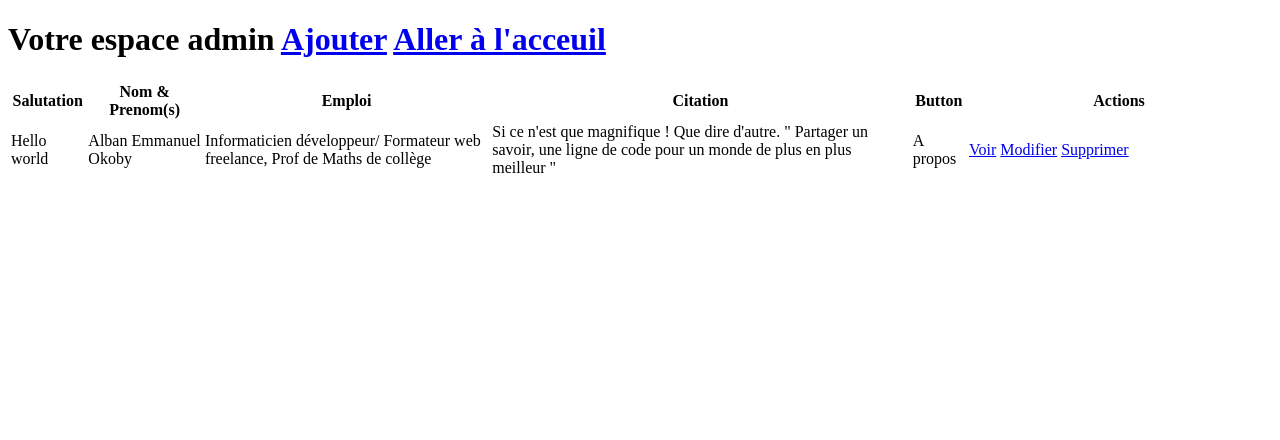
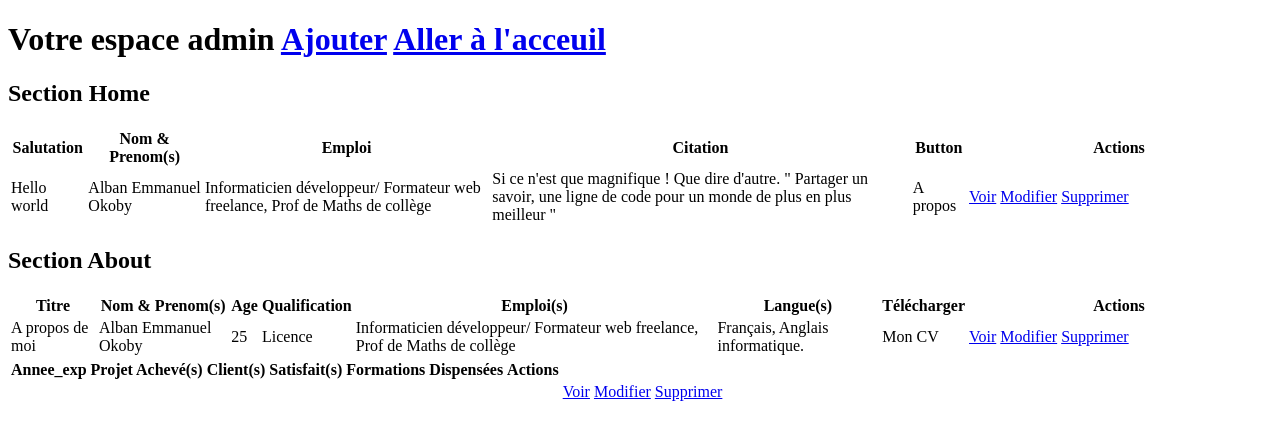
Before and after one commit to alban-okoby/e-cv, a PHP site: page /admin/index.php in a window 1280 px wide. Shown: the top 440 px of the page. Run offline with PHP 8.4, Linux system fonts and the light colour scheme; data comes from the database, SQL or seed files in the repository; data that the repository does not hold is empty.

Commit message:
Update index.php

```diff
--- a/admin/index.php
+++ b/admin/index.php
@@ -12,6 +12,8 @@
 	<div class="container container-admin">
 		<div class="row">
 			<h1><strong>Votre espace admin </strong><a href="inserttest.php?id=1" class="btn btn-success btn-lg"><span class="glyphicon glyphicon-plus"></span>Ajouter</a> <a href="../../index.php" class="btn btn-warning btn-lg"></span>Aller à l'acceuil</a></h1>
+            <div class="home">
+                <h2>Section Home</h2>
                 <table class="table table-striped table-bordered">
                     <thead>
                         <tr>
@@ -52,6 +54,89 @@
                     </tbody>
                 </table>
             </div>
+            <div class="about">
+                <h2>Section About</h2>
+                <?php
+                        $connexion = DataBase::connect();
+                        require_once('../src/Controller/AboutController.php');
+                        foreach ($row as $about) {
+                    ?>
+                <table class="table table-striped table-bordered">
+                    <div class="first">
+
+                        <thead>
+                            <tr>
+                                <th>Titre</th>
+                                <th>Nom & Prenom(s)</th>
+                                <th>Age</th>
+                                <th>Qualification</th>
+                                <th>Emploi(s)</th>
+                                <th>Langue(s)</th>
+                                <th>Télécharger</th>
+                                <th>Actions</th>
+                        </tr>
+				    </thead>
+                    <tbody>
+                        <?php
+                            echo
+                            '<tr>';
+                            echo '<td>'.$about['title'].'</td>';
+                            echo '<td>'.$about['name'].'</td>';
+                            echo '<td>'.$about['age'].'</td>';
+                            echo '<td>'.$about['qualification'].'</td>';
+                            echo '<td>'.$about['post'].'</td>';
+                            echo '<td>'.$about['langue'].'</td>';
+                            echo '<td>'.$about['button'].'</td>';
+                            echo '<td width="300">';
+                            echo '<a class="btn btn-default" href="view.php?id='.$home['id'].'" ><span class="glyphicon glyphicon-eye-open"></span> Voir</a>';
+                            echo "  ";
+                            echo '<a class="btn btn-primary" href="update.php?id='.$home['id'].'" ><span class="glyphicon glyphicon-pencil"></span> Modifier</a>';
+                            echo "  ";
+                            echo '<a class="btn btn-danger" href="delete.php?id='.$home['id'].'" ><span class="glyphicon glyphicon-remove"></span> Supprimer</a>';
+                            echo '</td>';
+                            echo '</tr>';
+                        ?>
+                        </tbody>
+                    </table>
+                </div>
+                <div class="second">
+                    <table class="table table-striped table-bordered">
+                        <thead>
+                            <tr>
+                                <th>Annee_exp</th>
+                                <th>Projet Achevé(s)</th>
+                                <th>Client(s) Satisfait(s)</th>
+                                <th>Formations Dispensées</th>
+                                    <th>Actions</th>
+                                </tr>
+                            </thead>
+                            <tbody>
+                                <?php
+                                    echo
+                                    '<tr>';
+                                    echo '<td>'.$home['annee_exp'].'</td>';
+                                    echo '<td>'.$home['projet_termine'].'</td>';
+                                    echo '<td>'.$home['clt_satisfait'].'</td>';
+                                    echo '<td>'.$home['formations_organisees'].'</td>';
+                                    echo '<td>'.$home['certification'].'</td>';
+                                    echo '<td width="300">';
+                                    echo '<a class="btn btn-default" href="view.php?id='.$home['id'].'" ><span class="glyphicon glyphicon-eye-open"></span> Voir</a>';
+                                    echo "  ";
+                                    echo '<a class="btn btn-primary" href="update.php?id='.$home['id'].'" ><span class="glyphicon glyphicon-pencil"></span> Modifier</a>';
+                                    echo "  ";
+                                    echo '<a class="btn btn-danger" href="delete.php?id='.$home['id'].'" ><span class="glyphicon glyphicon-remove"></span> Supprimer</a>';
+                                    echo '</td>';
+                                    echo '</tr>';
+
+                                ?>
+
+                            </tbody>
+                    </table>
+                </div>
+                <?php
+                    }
+                ?>
+        </div>
     </div>
 </body>
 </html>
```
Lines whose indentation alone changed are shown as unchanged.
